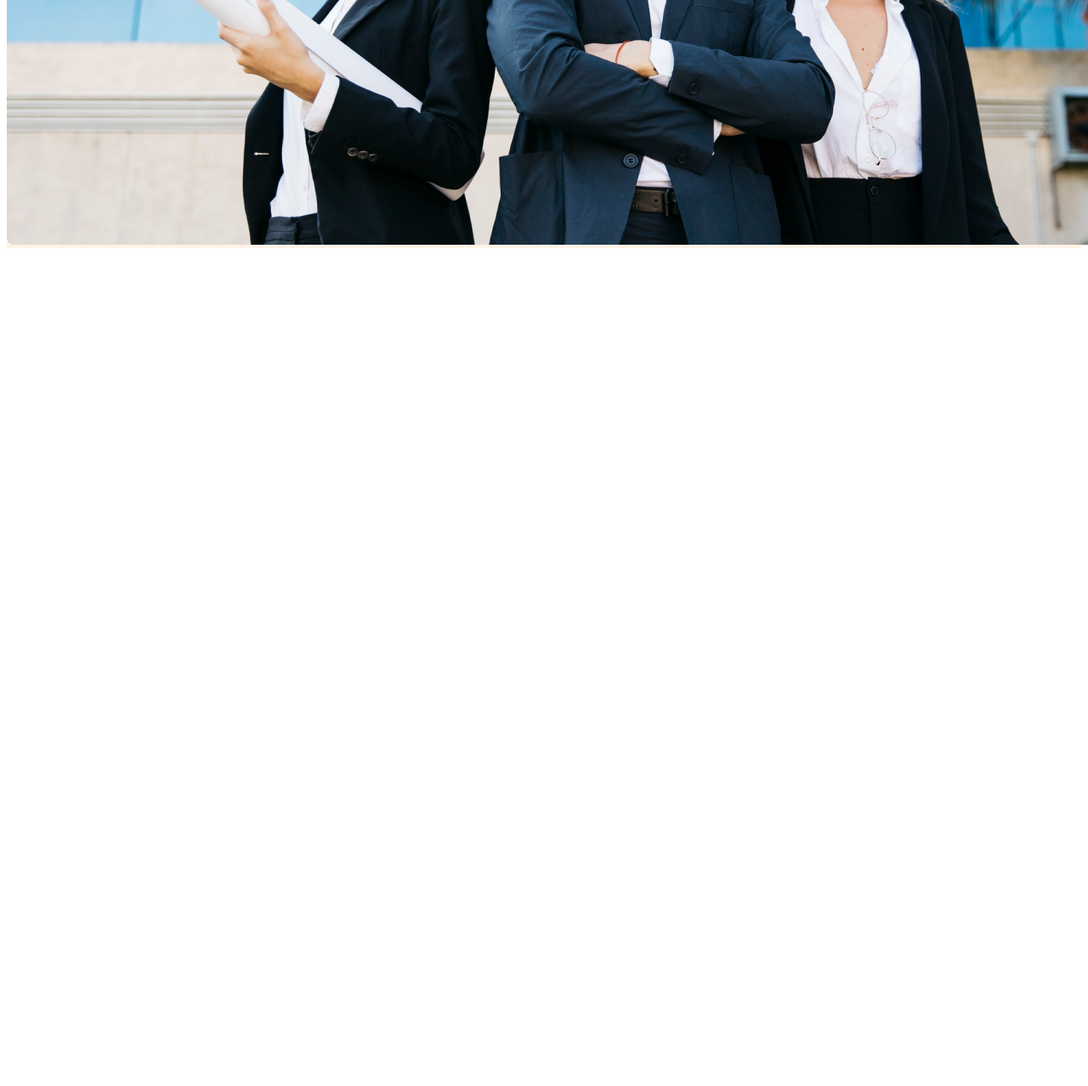
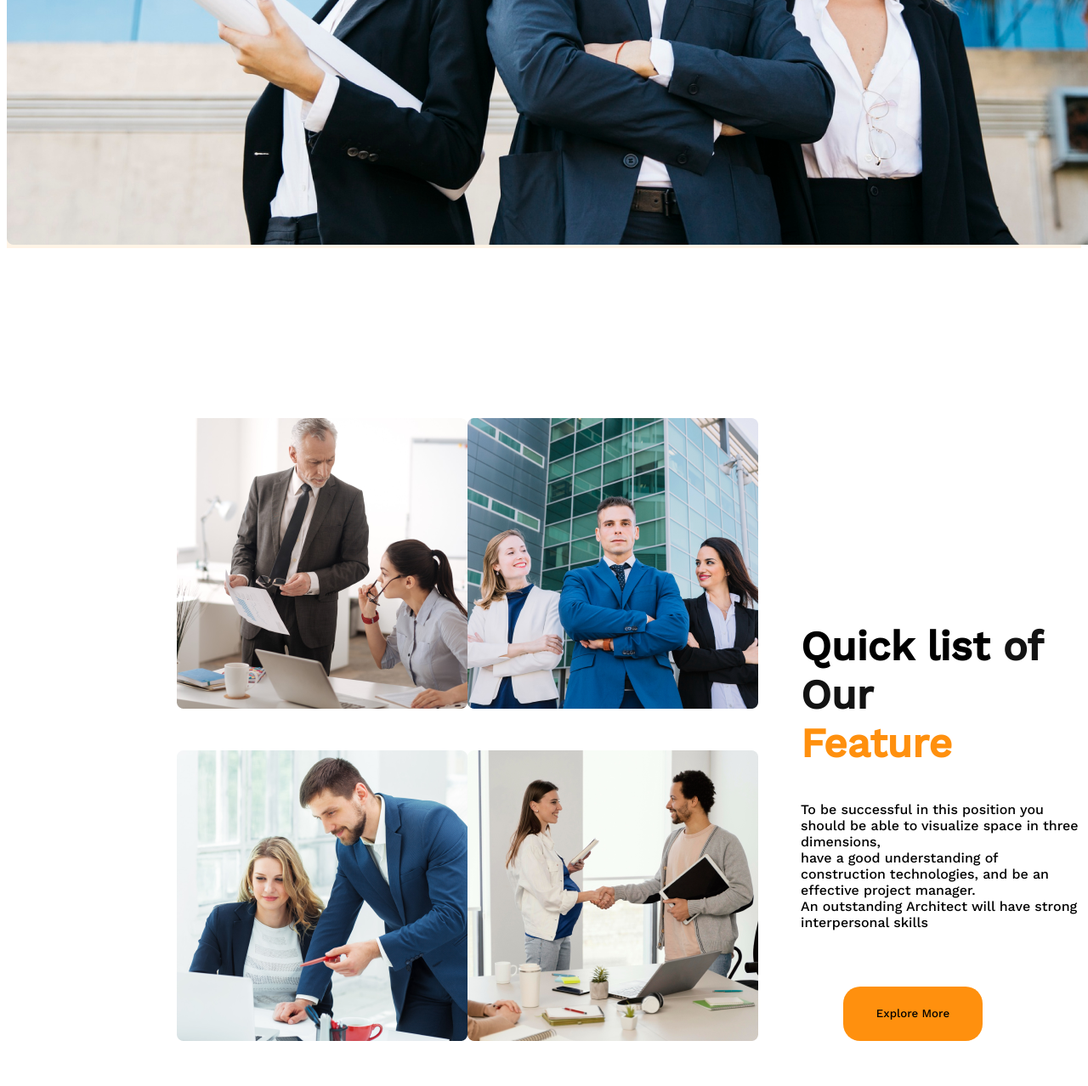
Before and after one commit to mehedi-hassan-sohan/assignment, a plain HTML site: page index.html in a window 1280 px wide. Shown: the part 1119-2397 px from the top of the page at 85% size. Before the commit the page ends 1419 px from the top, so only its background shows below. Drawn offline with nearby package versions, Linux system fonts and the light colour scheme.

Commit message:
first done

```diff
--- a/index.html
+++ b/index.html
@@ -46,6 +46,38 @@
     </main>
     <!-- header finish -->
 
+    <!-- first section start -->
+    <section class="team-container">
+
+        <div class="team-imgs">
+
+                 <img src="/images/team1.png" alt="">
+                 <img src="/images/team2.png" alt="">
+                 <img src="/images/team3.png" alt="">
+                 <img src="/images/team4.png" alt="">
+
+
+        </div>
+        <div class="team-discription">
+            <h1 class="team-title">Quick list <span style="color:#131313;">of Our</span> <br>
+           <span style="color:#FF900E"> Feature</span>  </h1>
+            <p>To be successful in this position you should be able to visualize space in three dimensions,<br> have a good understanding of construction technologies, and be an effective project manager. <br> An outstanding Architect will have strong interpersonal skills</p>
+
+            <button class="btn-exp">Explore More
+            </button>
+
+
+            </div>
+
+
+
+
+
+
+
+
+    </section>
+
 
 
 
--- a/style/style.css
+++ b/style/style.css
@@ -42,3 +42,19 @@ width:100%;}
 border-radius:20px;
 border:none;
  margin:50px;}
+ /* first- section  */
+
+
+.team-container{ margin-top:200px;
+    gap:50px;
+    margin-left:200px;
+    display: flex;}
+ .team-imgs{display: flex;
+    display: grid;
+         grid-template-columns:repeat(2,1fr);
+        justify-items: stretch;
+    }
+.team-discription{ margin-top:200px;
+    }
+    .team-title{font-size:48px;}
+    /* first-section end */
```
